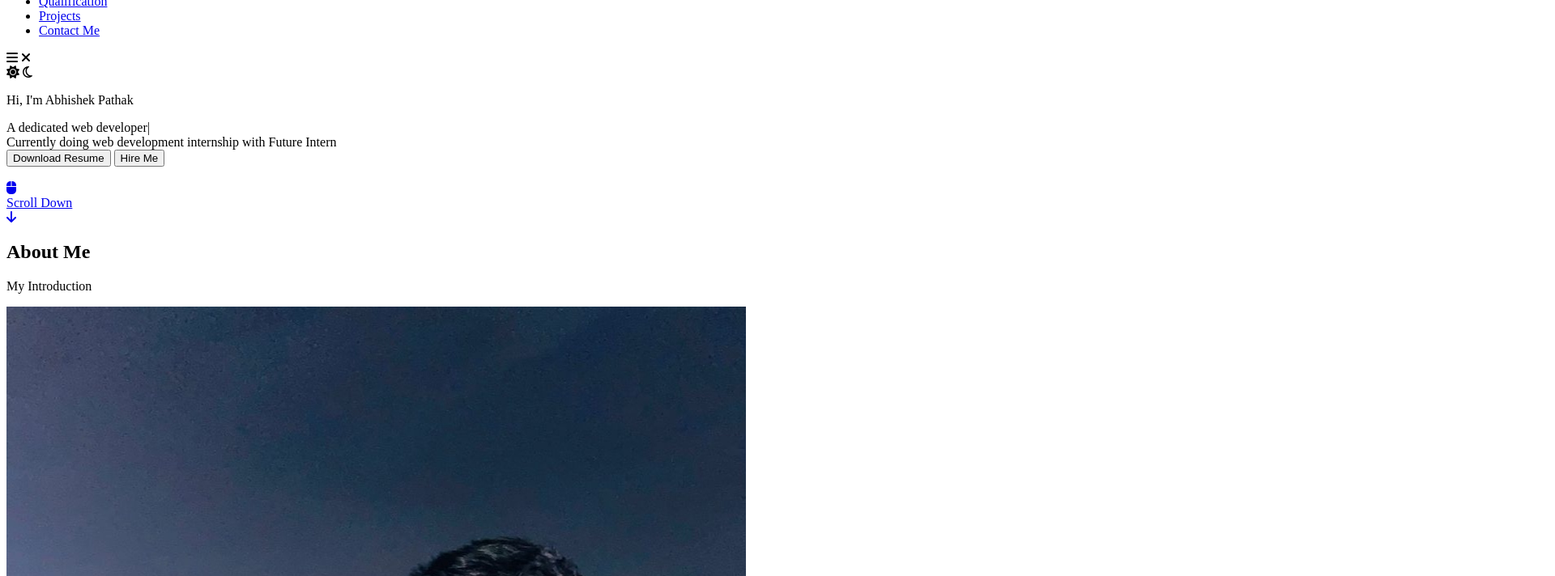
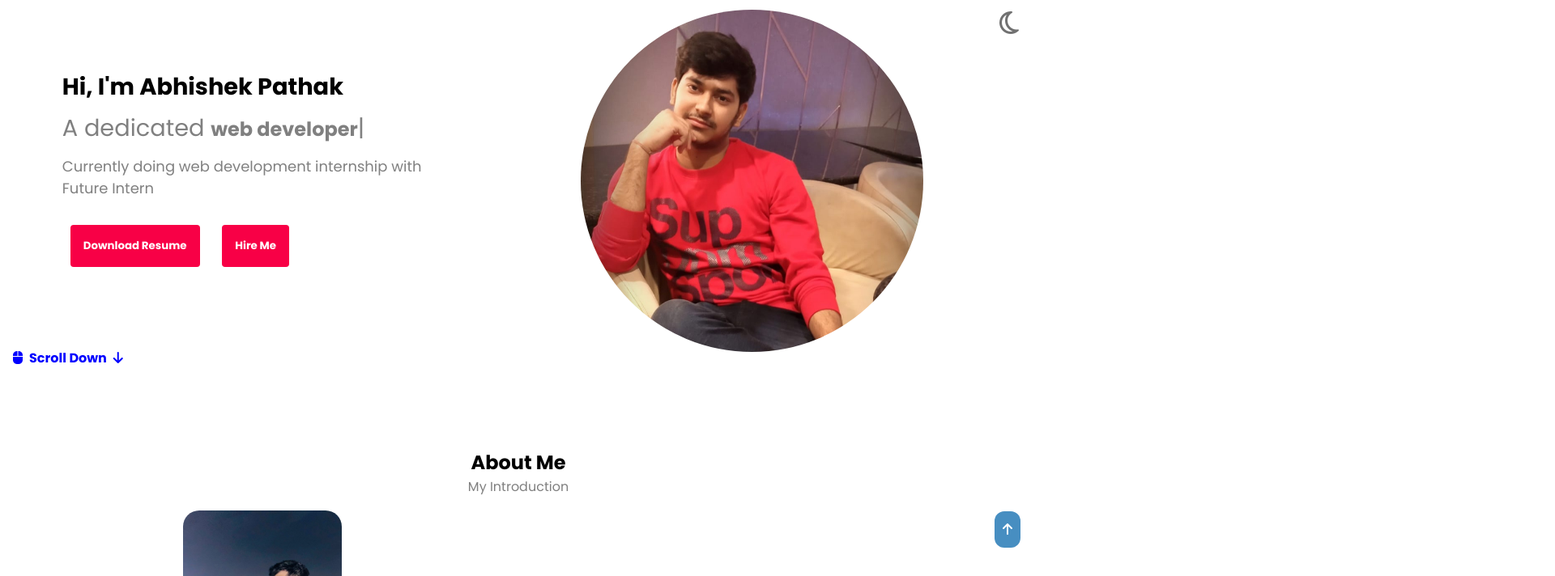
Before and after one commit to abhishekpathak4860/Personal-Portfolio, a plain HTML site: page index.html in a window 1280 px wide. Shown: the part 103-815 px from the top of the page at 81% size, 1920 px wide, since content can reach past the window. Drawn offline with nearby package versions, Linux system fonts and the light colour scheme; the site is published under a folder, as on GitHub Pages, so addresses that start at the root find nothing.

Commit message:
Update index.html

```diff
--- a/index.html
+++ b/index.html
@@ -6,7 +6,7 @@
     <meta name="viewport" content="width=device-width, initial-scale=1.0">
     <title>Portfolio Website</title>
     <link rel="stylesheet" href="https://cdnjs.cloudflare.com/ajax/libs/font-awesome/6.5.1/css/all.min.css">
-    <link rel="stylesheet" href="/Style-Sheet/style.css">
+    <link rel="stylesheet" href="Style-Sheet/style.css">
     <link rel="preconnect" href="https://fonts.googleapis.com">
     <link rel="preconnect" href="https://fonts.gstatic.com" crossorigin>
     <link
@@ -57,7 +57,7 @@
 
             </div>
             <div class="rightsec">
-                <img class="abhi" src="/pic/abhi1.jpeg" alt="">
+                <img class="abhi" src="pic/abhi1.jpeg" alt="">
             </div>
         </section>
         <!-- scroll tab -->
```
